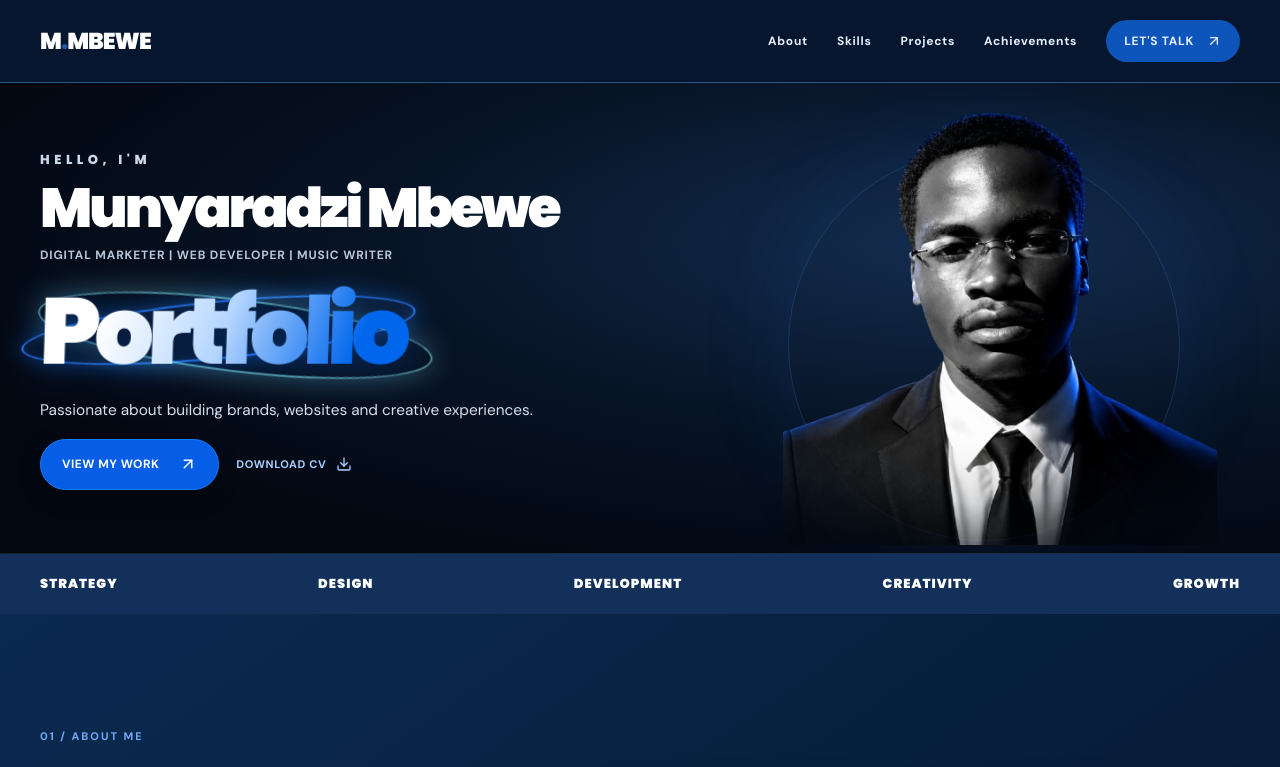
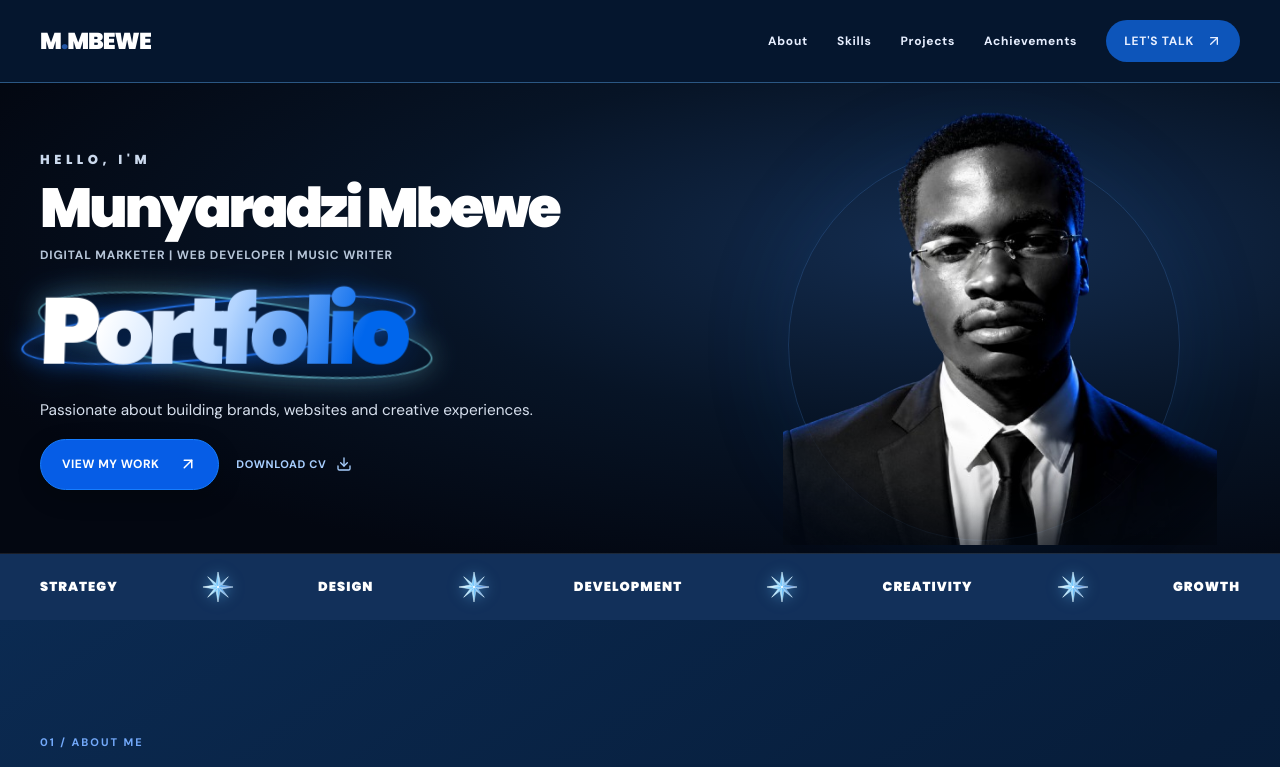
Before and after one commit to munya-meister/Munya.port, a React (Vite) app: page / in a window 1280 px wide. Shown: the top 767 px of the page. Built offline with nearby package versions, Linux system fonts and the light colour scheme.

Commit message:
Style crystal star separators in ticker

```diff
--- a/src/style.css
+++ b/src/style.css
@@ -205,3 +205,8 @@ html,body,#root,main{background:#06172f!important;color:#f1f6ff}
 .contact-panel .portfolio-contact-form button.contact-submit:hover:not(:disabled){background:#3488f8!important;transform:translateY(-2px)}
 .contact-panel .portfolio-contact-form button.contact-submit:focus-visible{outline:3px solid #b8d9ff!important;outline-offset:3px}
 .contact-panel .portfolio-contact-form button.contact-submit:disabled{opacity:.75!important;cursor:wait}
+
+/* Faceted crystal stars replace the old asterisks in the strategy ticker. */
+.ticker-inner .ticker-star{display:inline-flex;align-items:center;justify-content:center;flex:0 0 auto;line-height:1}
+.ticker-inner .ticker-crystal{display:block;width:clamp(27px,2.5vw,42px);height:clamp(27px,2.5vw,42px);filter:drop-shadow(0 0 7px rgba(99,194,255,.6));transition:transform .45s ease}
+.ticker-inner .ticker-star:hover .ticker-crystal{transform:rotate(45deg) scale(1.1)}
```
